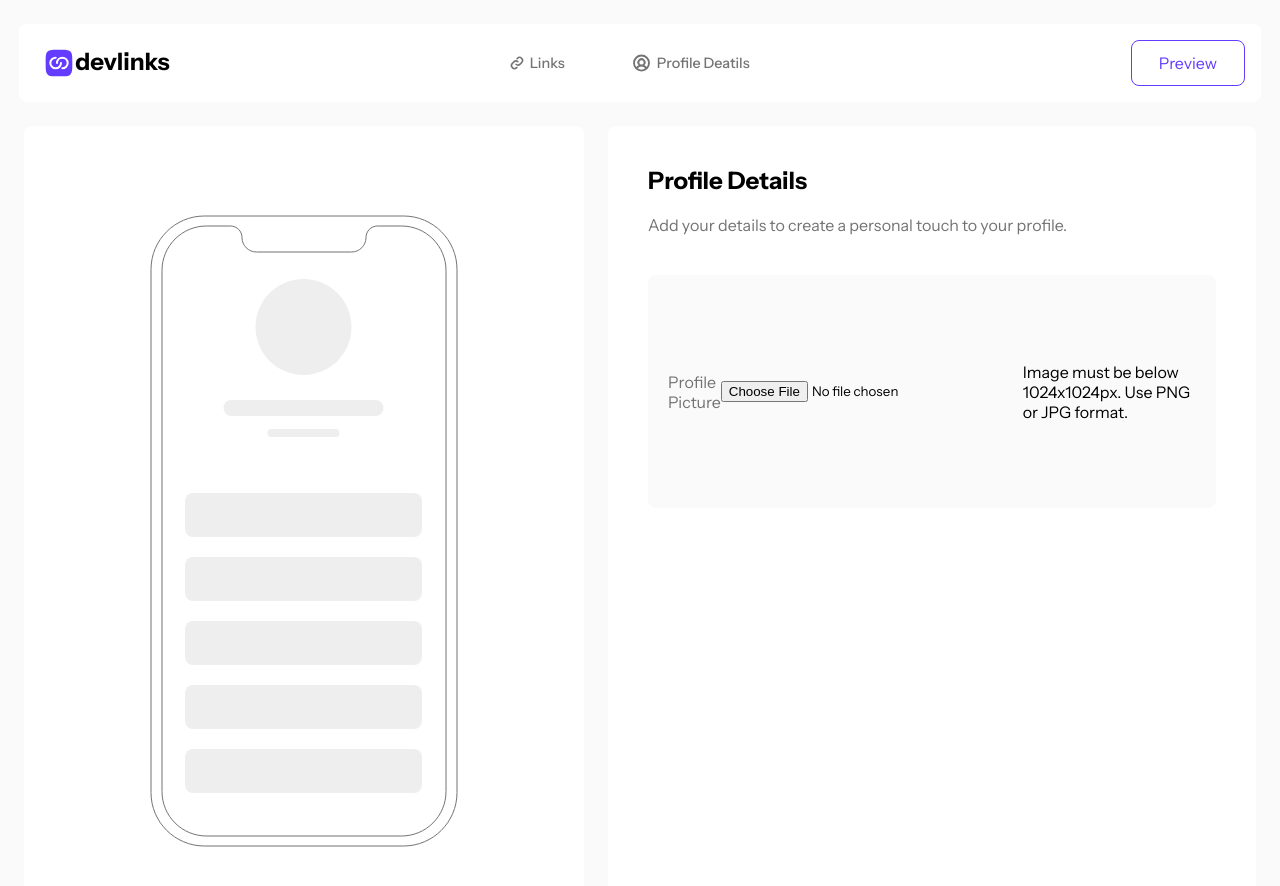
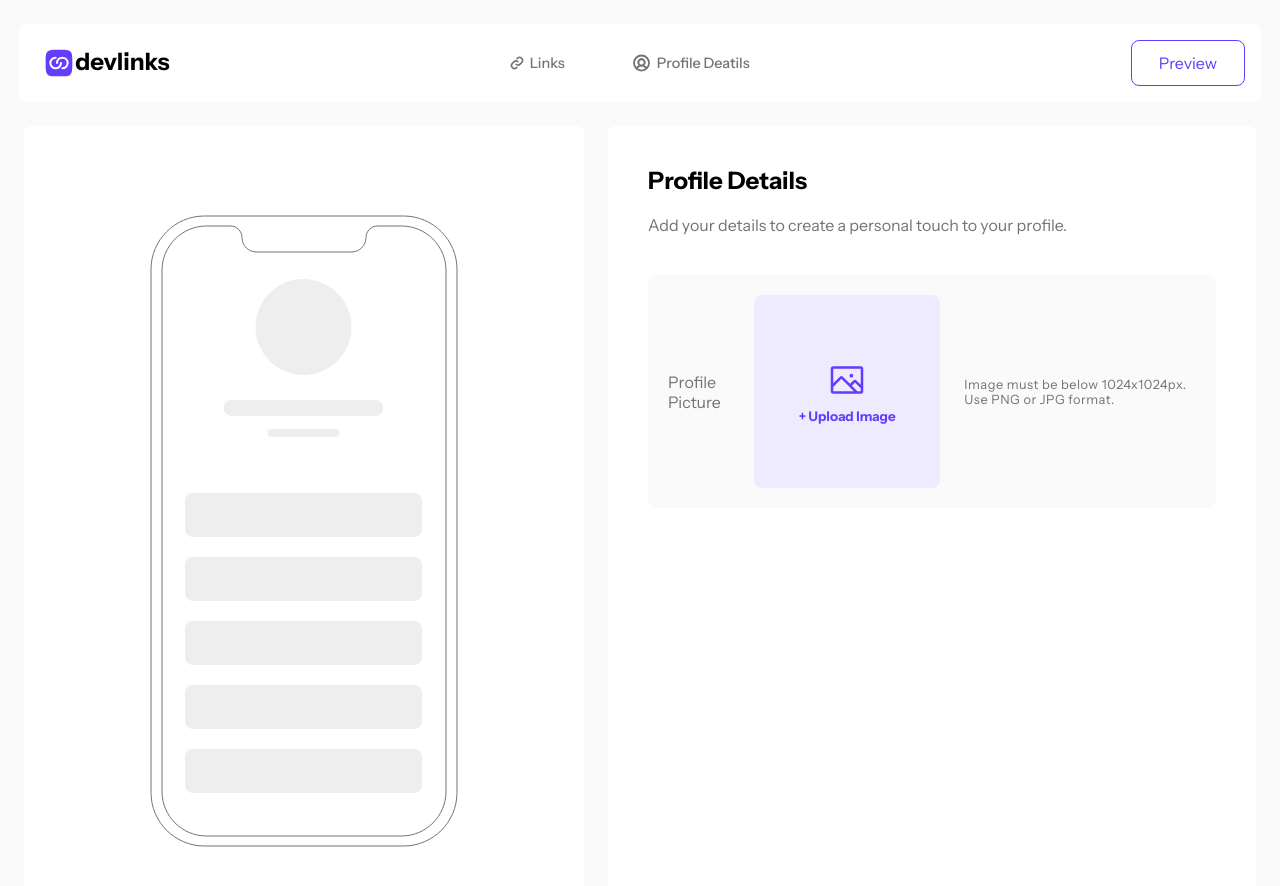
Before and after one commit to Priyallohar/Link-Sharing-App, a React (Create React App) app: page /dashboard in a window 1280 px wide. Shown: the top 886 px of the page. Built offline with nearby package versions, Linux system fonts and the light colour scheme.

Commit message:
style preview container

```diff
--- a/src/Components/devlinksdashboard/Preview/Preview.js
+++ b/src/Components/devlinksdashboard/Preview/Preview.js
@@ -23,8 +23,11 @@ const Preview = () => {
 
           <div className='add-profile-pic-container'>
             <text>Profile Picture</text>
-            <input type='file' accept='image/*' onChange={handleFileChange} />
+            <div className='upload-continer'>
+            <button><svg xmlns="http://www.w3.org/2000/svg" width="40" height="40" fill="none" viewBox="0 0 40 40"><path fill="#633CFF" d="M33.75 6.25H6.25a2.5 2.5 0 0 0-2.5 2.5v22.5a2.5 2.5 0 0 0 2.5 2.5h27.5a2.5 2.5 0 0 0 2.5-2.5V8.75a2.5 2.5 0 0 0-2.5-2.5Zm0 2.5v16.055l-4.073-4.072a2.5 2.5 0 0 0-3.536 0l-3.125 3.125-6.875-6.875a2.5 2.5 0 0 0-3.535 0L6.25 23.339V8.75h27.5ZM6.25 26.875l8.125-8.125 12.5 12.5H6.25v-4.375Zm27.5 4.375h-3.34l-5.624-5.625L27.91 22.5l5.839 5.84v2.91ZM22.5 15.625a1.875 1.875 0 1 1 3.75 0 1.875 1.875 0 0 1-3.75 0Z"/></svg> <div>+ Upload Image</div></button>
+            {/* <input type='file' accept='image/*' onChange={handleFileChange} /> */}
             <p>Image must be below 1024x1024px. Use PNG or JPG format.</p>
+            </div>
           </div>
 
 
--- a/src/Components/devlinksdashboard/Preview/Preview.scss
+++ b/src/Components/devlinksdashboard/Preview/Preview.scss
@@ -15,28 +15,71 @@
         background-color: #ffffff;
         border-radius: 8px;
         overflow: hidden;
-            .header-part{
+
+        .header-part {
             margin-bottom: 40px;
-                h2{
+
+            h2 {
                 margin-bottom: 20px;
             }
 
-                p{
+            p {
                 color: #737373;
 
             }
         }
-            .add-profile-pic-container{
+
+        .add-profile-pic-container {
             padding: 20px;
             display: flex;
             align-items: center;
             justify-content: space-between;
             height: 233px;
-                background-color:#FAFAFA ;
+            background-color: #FAFAFA;
             border-radius: 8px;
-                text{
+
+            text {
                 color: #737373;
             }
+
+            .upload-continer {
+                height: 100%;
+                display: flex;
+                align-items: center;
+                width: 442px;
+
+                input {
+                    background-color: #EFEBFF;
+                }
+
+                button {
+                    height: 100%;
+                    width: 193px;
+                    border: none;
+                    background-color: #EFEBFF;
+                    border-radius: 8px;
+                    margin-right: 24px;
+
+                    svg {
+                        margin-bottom: 5px;
+                        font-weight: 400;
+                    }
+
+                    div {
+                        color: #633CFF;
+                        font-weight: 700;
+                    }
+                }
+
+                p {
+                    letter-spacing: 0.5px;
+                    font-size: 0.8rem;
+                    width: 240px;
+                    color: #737373;
+                }
+            }
+
+
         }
     }
 
```
Lines whose indentation alone changed are shown as unchanged.
